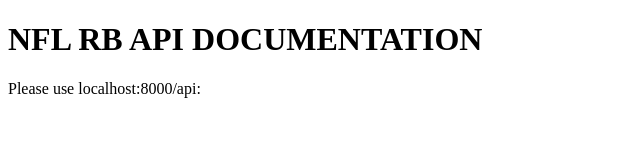
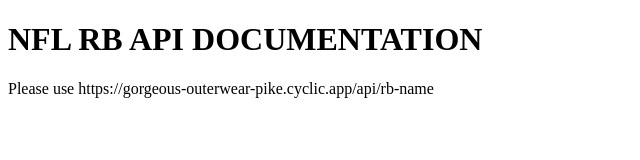
Before and after one commit to PatricioMena/nfl-rbs-api, a website: page index.html in a window 1280 px wide. Shown: the whole page, without its empty margins (0-640 px from the left). Drawn offline with Linux system fonts and the light colour scheme.

Commit message:
Updated api url

```diff
--- a/index.html
+++ b/index.html
@@ -7,7 +7,7 @@
 </head>
 <body>
   <h1>NFL RB API DOCUMENTATION</h1>
-  Please use localhost:8000/api:
+  Please use https://gorgeous-outerwear-pike.cyclic.app/api/rb-name
 
 </body>
 </html>
```
